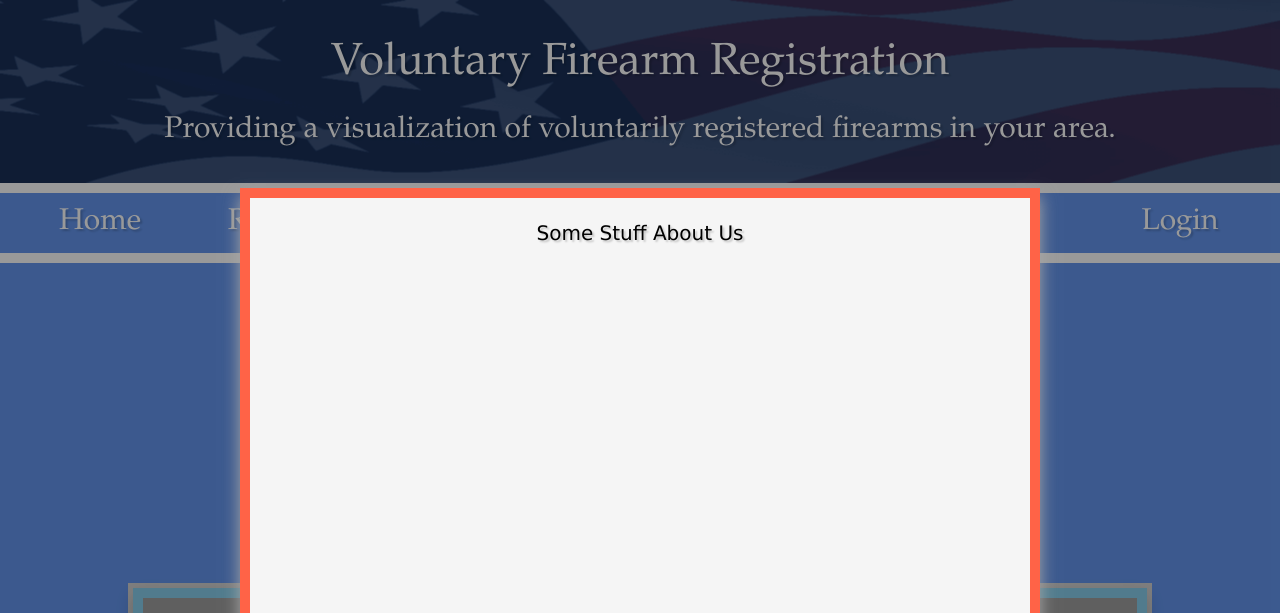
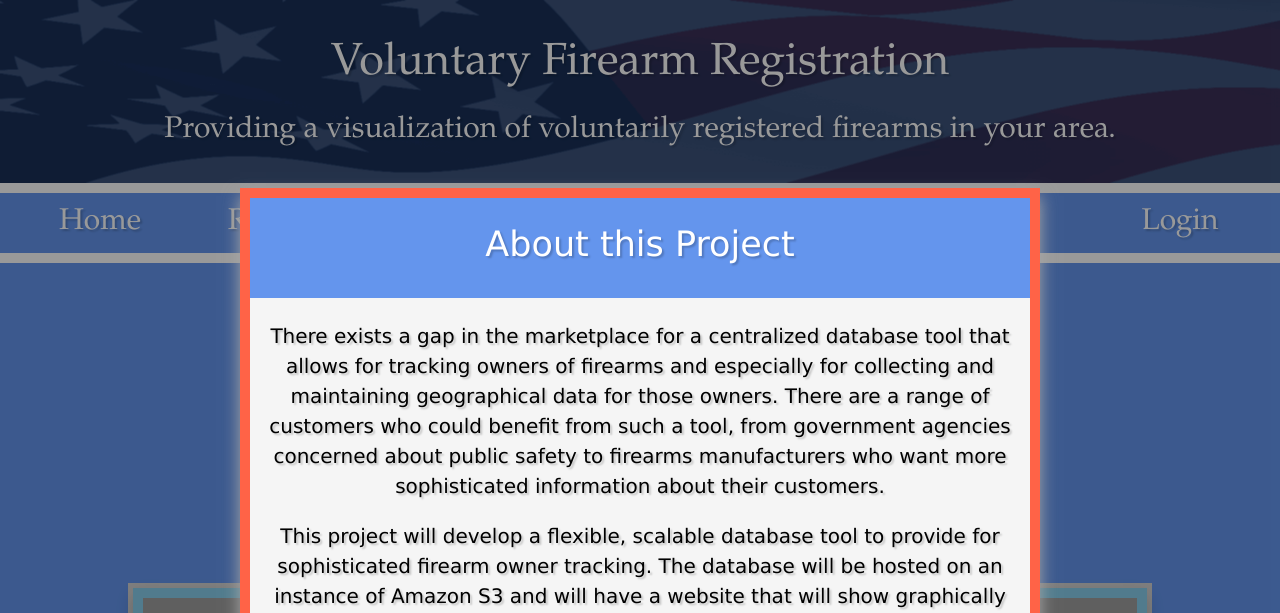
Before and after one commit to CMSC495Project/FirearmsDatabase, a PHP site: page /CMSC495_Home.php in a window 1280 px wide, after a click on "About". Shown: the top 613 px of the page. Run offline with PHP 8.4, Linux system fonts and the light colour scheme; some libraries are stand-ins or nearby versions; grey boxes are pictures that could not be loaded.

Commit message:
Update CMSC495_Home.php
Updated About overlay.

```diff
--- a/Website/CMSC495_Home.php
+++ b/Website/CMSC495_Home.php
@@ -11,6 +11,12 @@ if(!isset($_SESSION['logged_in'])) {
     <meta charset="UTF-8">
     <meta name="viewport" content="width=device-width, initial-scale=1.0">
     <link rel="stylesheet" href="https://www.w3schools.com/w3css/4/w3.css">
+      <!-- Prevent clickjacking -->
+    <meta http-equiv="X-Frame-Options" content="deny">
+      <!-- Anti-MIME sniffing -->
+    <meta http-equiv="x-content-type-options" content="nosniff">
+      <!-- Prevent cross-site scripting -->
+    <meta http-equiv="X-XSS-Protection: 1; mode=block">
     <script src="https://ajax.googleapis.com/ajax/libs/jquery/3.3.1/jquery.min.js"></script>
     <link rel="stylesheet" type="text/css" href="CMSC495_Layout.css">
     <script src="CMSC495_JavaScript.js"></script>
@@ -70,7 +76,29 @@ if(!isset($_SESSION['logged_in'])) {
 <div class="modal" id="aboutOverlay" onclick="overlayOff('aboutOverlay')">
   <div class="animate" id="about">
     <div class="aboutBox">
-      <p>Some Stuff About Us</p>
+      <div class="bigborder"></div>
+      <div id="aboutText">
+        <h style="font-size: 35px;color:white">About this Project</h><br><br>
+        <p>There exists a gap in the marketplace for a centralized database tool
+          that allows for tracking owners of firearms and especially for collecting
+          and maintaining geographical data for those owners. There are a range of
+          customers who could benefit from such a tool, from government agencies
+          concerned about public safety to firearms manufacturers who want more
+          sophisticated information about their customers.
+        </p>
+
+        <p>This project will develop a flexible, scalable database tool to provide for
+          sophisticated firearm owner tracking. The database will be hosted on an
+          instance of Amazon S3 and will have a website that will show graphically
+          where owners are located geographically according to their registration.
+        </p>
+
+        </div>
+      <div class="bigborder">
+        <br>
+        <h style="font-size: 27px; margin-top: 30px; color:white">This project was created for educational purposes only
+        </h>
+      </div>
     </div>
   </div>
 </div>
```
